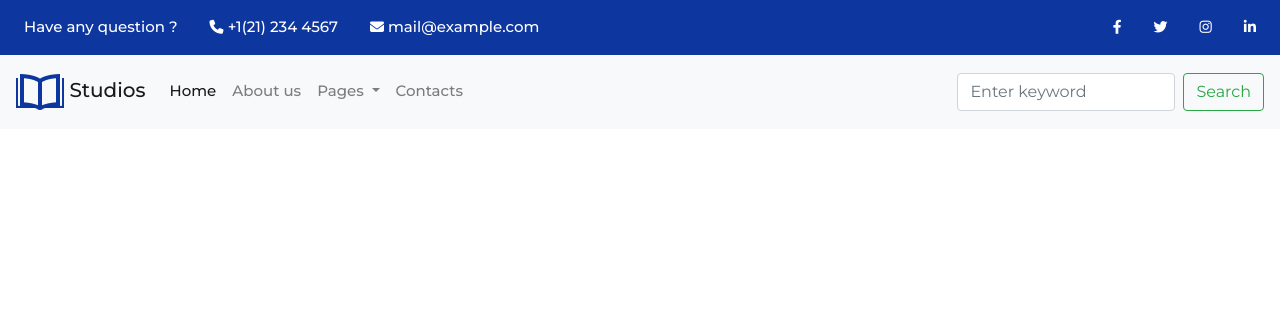
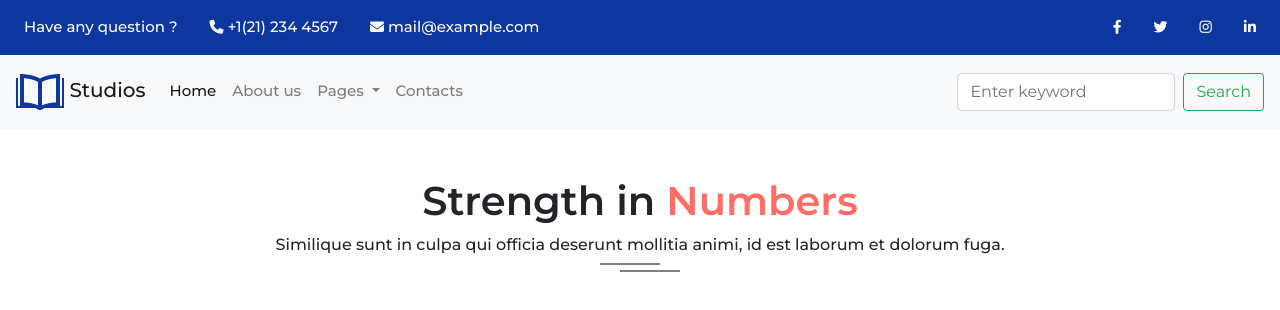
Before and after one commit to miohieu/Boostrap-capstone, a plain HTML site: page index.html in a window 1280 px wide. Drawn offline with nearby package versions, Linux system fonts and the light colour scheme.

Commit message:
title home

```diff
--- a/css/style.css
+++ b/css/style.css
@@ -49,3 +49,47 @@ text-align: left;
     text-decoration: none;
     transition: all .5s;
 }
+
+/* TITLE */
+
+.title h3{
+    font-size: 40px;
+    font-weight: 600;
+    text-align: center;
+}
+
+.title span {
+    color: #ff6e65;
+}
+
+.title::before, .title::after{
+    content: "";
+    background-color: gray;
+    width: 60px;
+    height: 2px;
+    right: 0;
+    margin: 0 auto;
+    position: absolute;
+}
+
+.title::before{
+    left: -20px;
+    bottom: -8px;
+}
+
+.title::after{
+    left: 20px;
+    bottom: -15px;
+}
+
+/* NUMBER */
+.number{
+    width: 80%;
+    margin: auto;
+    position: relative;
+}
+
+.number p{
+    text-align: center;
+    margin: 0 auto;
+}
--- a/index.html
+++ b/index.html
@@ -114,8 +114,21 @@
     </div>
   </nav>
 
-<!-- ////////////////kien//////////////////// -->
+  <!-- ////////////////kien//////////////////// -->
+  <section class="number pt-5">
+    <div class="container">
+      <div class="title">
+        <h3>
+          Strength in
+          <span> Numbers </span>
+        </h3>
+      </div>
+      <p >
+        Similique sunt in culpa qui officia deserunt mollitia animi, id est laborum et dolorum fuga.
+      </p>
+    </div>
 
+  </section>
 
 
   <script src="https://cdn.jsdelivr.net/npm/jquery@3.5.1/dist/jquery.slim.min.js"
```
